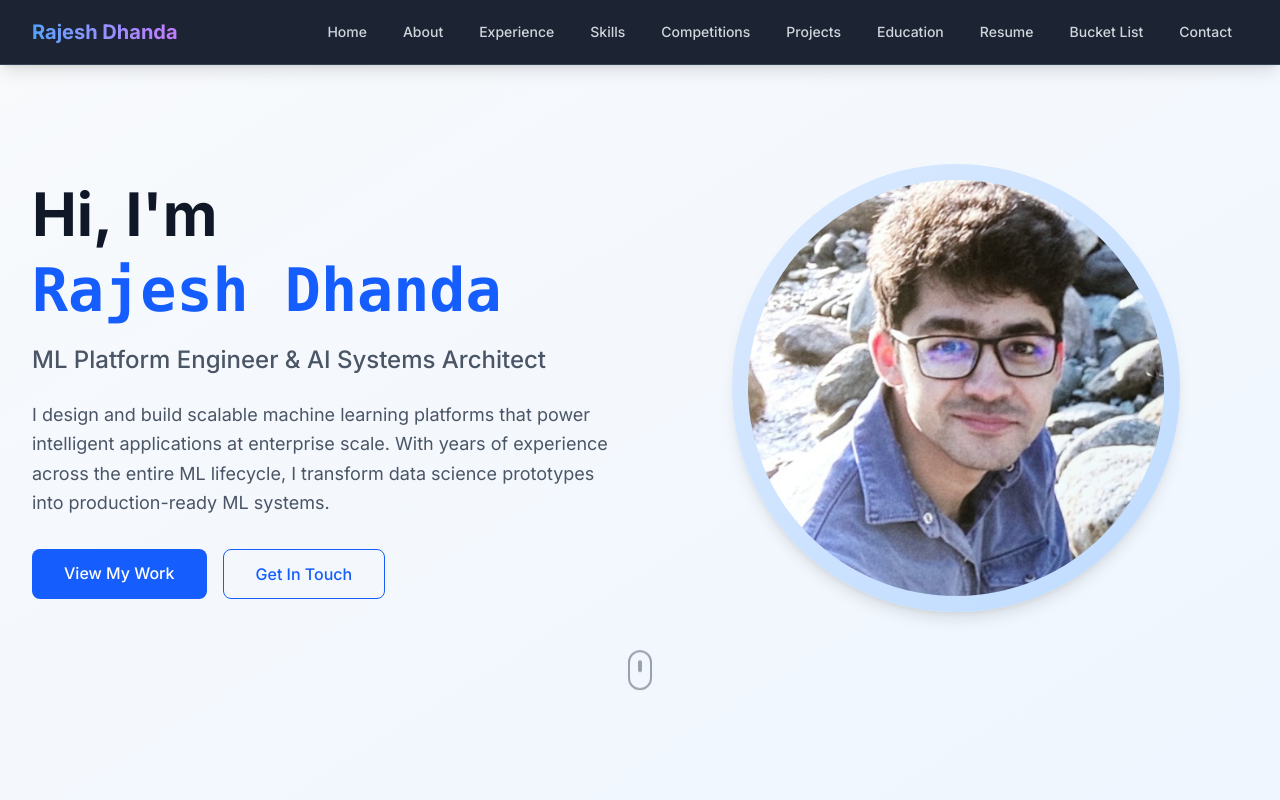
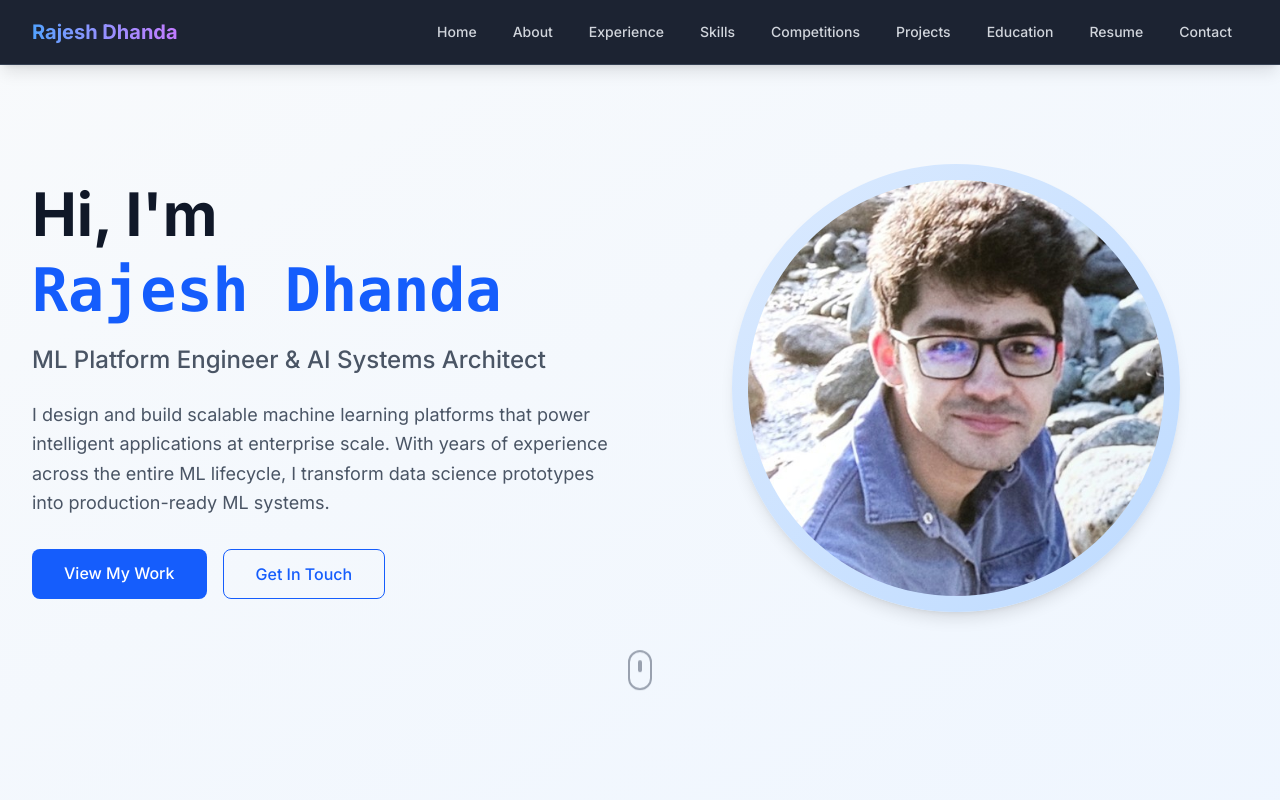
Before and after one commit to kbbharti/portfolio, a Next.js app: page / in a window 1280 px wide. Shown: the top 800 px of the page. Built offline with nearby package versions, Linux system fonts and the light colour scheme.

Commit message:
bucket list commented from Navigation bar

```diff
--- a/src/components/Navbar.tsx
+++ b/src/components/Navbar.tsx
@@ -42,9 +42,9 @@ export default function Navbar() {
               <Link href="https://drive.google.com/file/d/1rKgBAFzYi0WNvGAGq2fDO7Rn3BI-jsYL/view?usp=sharing" target="_blank" rel="noopener noreferrer" className="text-gray-300 hover:text-blue-400 hover:bg-gray-800 px-4 py-2 rounded-lg text-sm font-medium transition-all duration-200 transform hover:scale-105">
                 Resume
               </Link>
-              <Link href="/bucket-list" className="text-gray-300 hover:text-blue-400 hover:bg-gray-800 px-4 py-2 rounded-lg text-sm font-medium transition-all duration-200 transform hover:scale-105">
+              {/* <Link href="/bucket-list" className="text-gray-300 hover:text-blue-400 hover:bg-gray-800 px-4 py-2 rounded-lg text-sm font-medium transition-all duration-200 transform hover:scale-105">
                 Bucket List
-              </Link>
+              </Link> */}
               <Link href="/#contact" className="text-gray-300 hover:text-blue-400 hover:bg-gray-800 px-4 py-2 rounded-lg text-sm font-medium transition-all duration-200 transform hover:scale-105">
                 Contact
               </Link>
@@ -95,9 +95,9 @@ export default function Navbar() {
             <Link href="https://drive.google.com/file/d/1rKgBAFzYi0WNvGAGq2fDO7Rn3BI-jsYL/view?usp=sharing" target="_blank" rel="noopener noreferrer" className="text-gray-300 hover:text-blue-400 hover:bg-gray-800 block px-4 py-3 rounded-lg text-base font-medium transition-all duration-200">
               Resume
             </Link>
-            <Link href="/bucket-list" className="text-gray-300 hover:text-blue-400 hover:bg-gray-800 block px-4 py-3 rounded-lg text-base font-medium transition-all duration-200">
+            {/* <Link href="/bucket-list" className="text-gray-300 hover:text-blue-400 hover:bg-gray-800 block px-4 py-3 rounded-lg text-base font-medium transition-all duration-200">
               Bucket List
-            </Link>
+            </Link> */}
             <Link href="/#contact" className="text-gray-300 hover:text-blue-400 hover:bg-gray-800 block px-4 py-3 rounded-lg text-base font-medium transition-all duration-200">
               Contact
             </Link>
```
